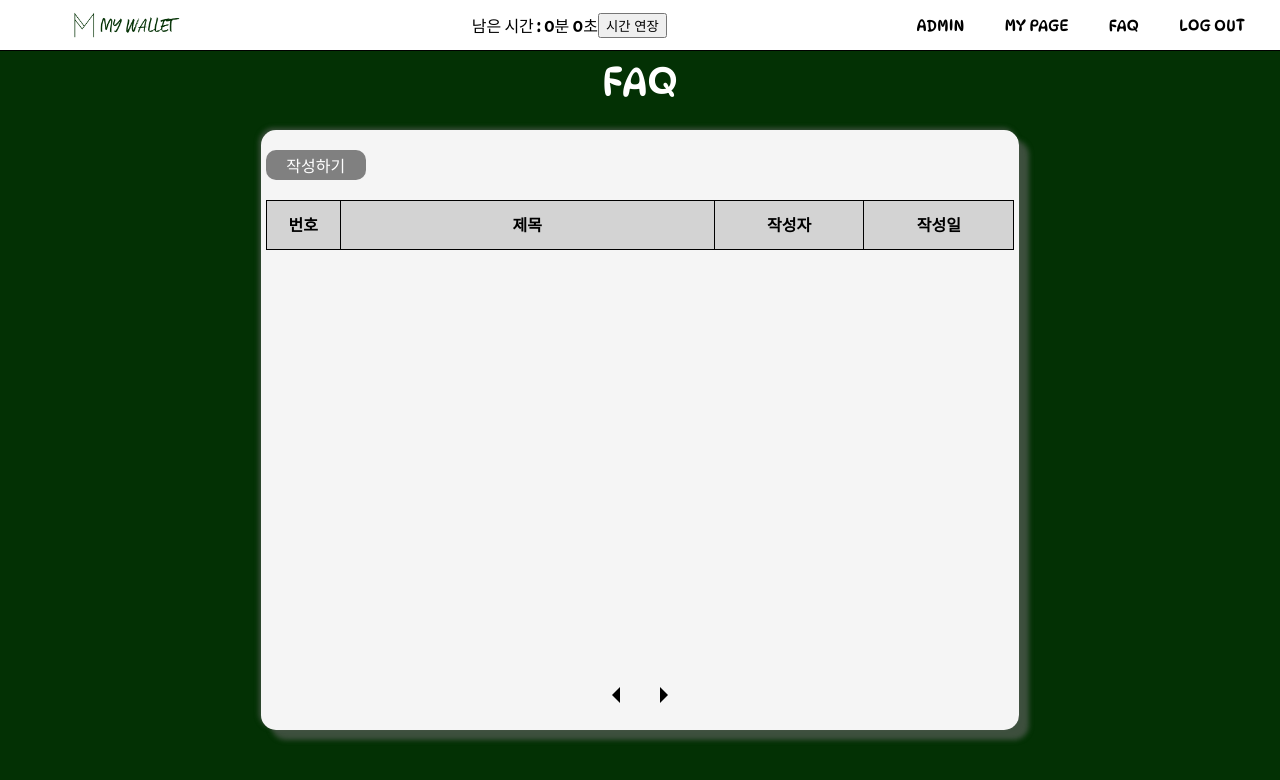
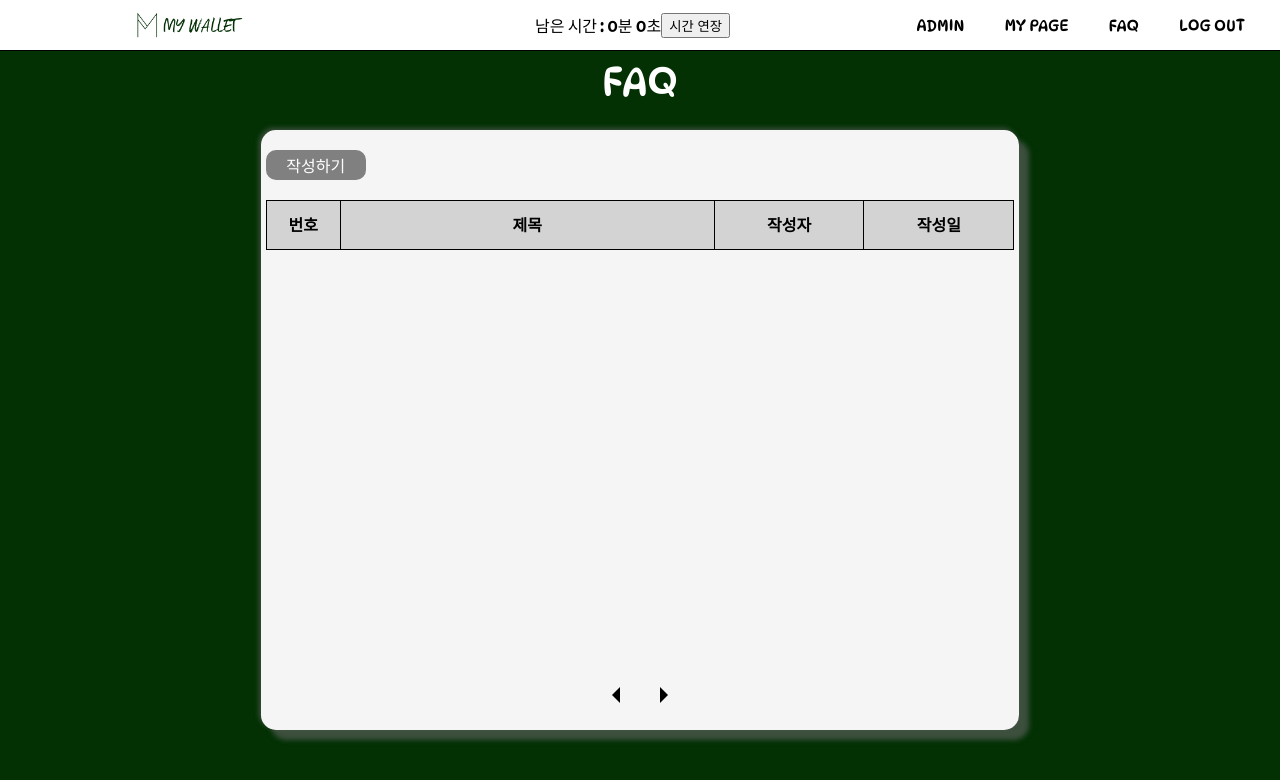
Before and after one commit to jisub12/sangpay, a website: page board.html in a window 1280 px wide. Drawn offline with Linux system fonts and the light colour scheme.

Commit message:
header fix

```diff
--- a/board.js
+++ b/board.js
@@ -382,3 +382,8 @@ function getUserNick(userId) {
     }
     return nick;
   }
+
+
+// header에 옵션 띄우기
+let currentUser = getCurrentUser();
+console.log(currentUser);
--- a/sharestyle.css
+++ b/sharestyle.css
@@ -23,7 +23,7 @@
 }
 
 .b-sangpay-logo{
-    width: 20%;
+    width: 30%;
 
     display: flex;
     justify-content: center;
@@ -41,7 +41,7 @@
 }
 
 .b-session-time{
-    width: 50%;
+    width: 40%;
 
     display: flex;
     justify-content: center;
```
